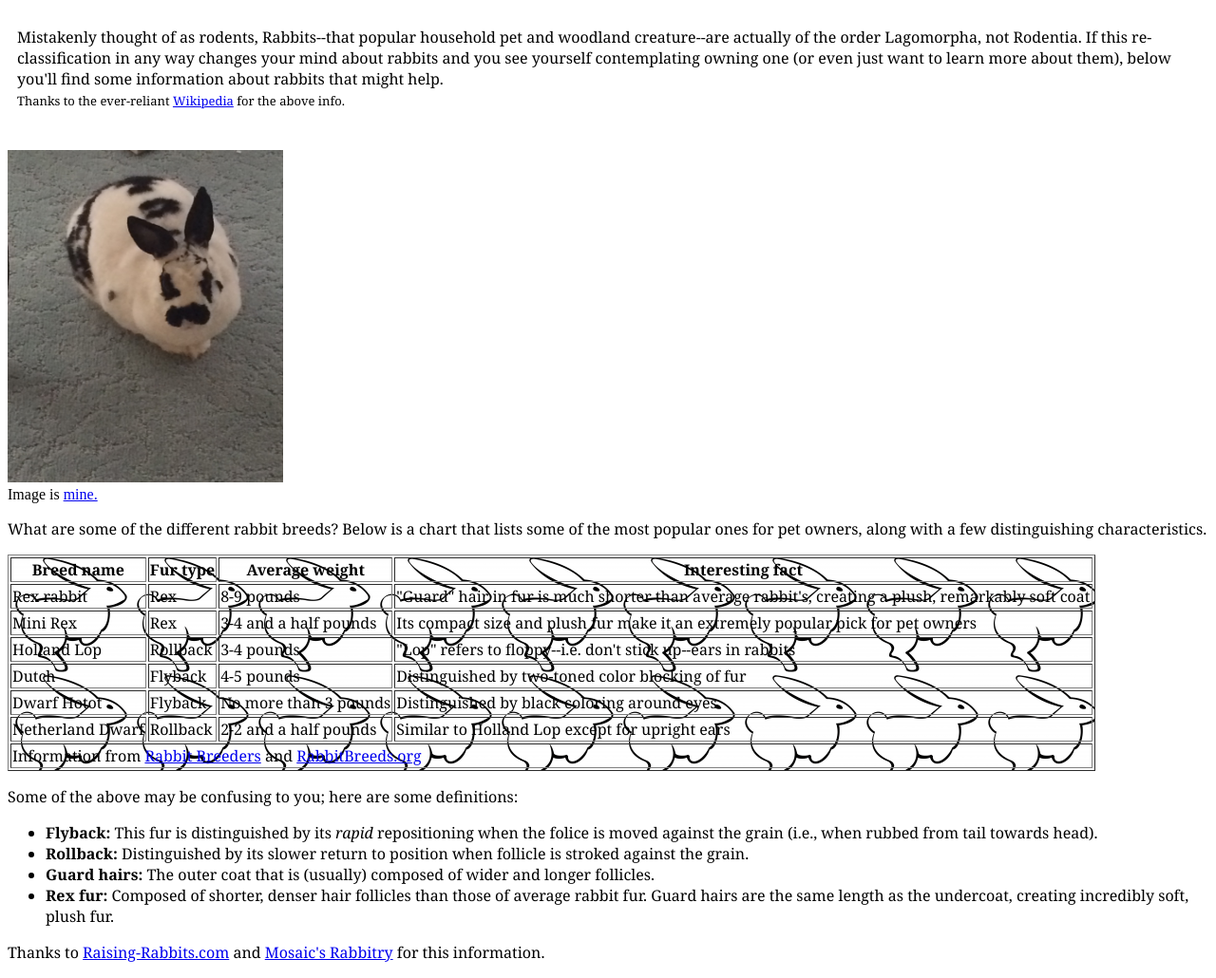
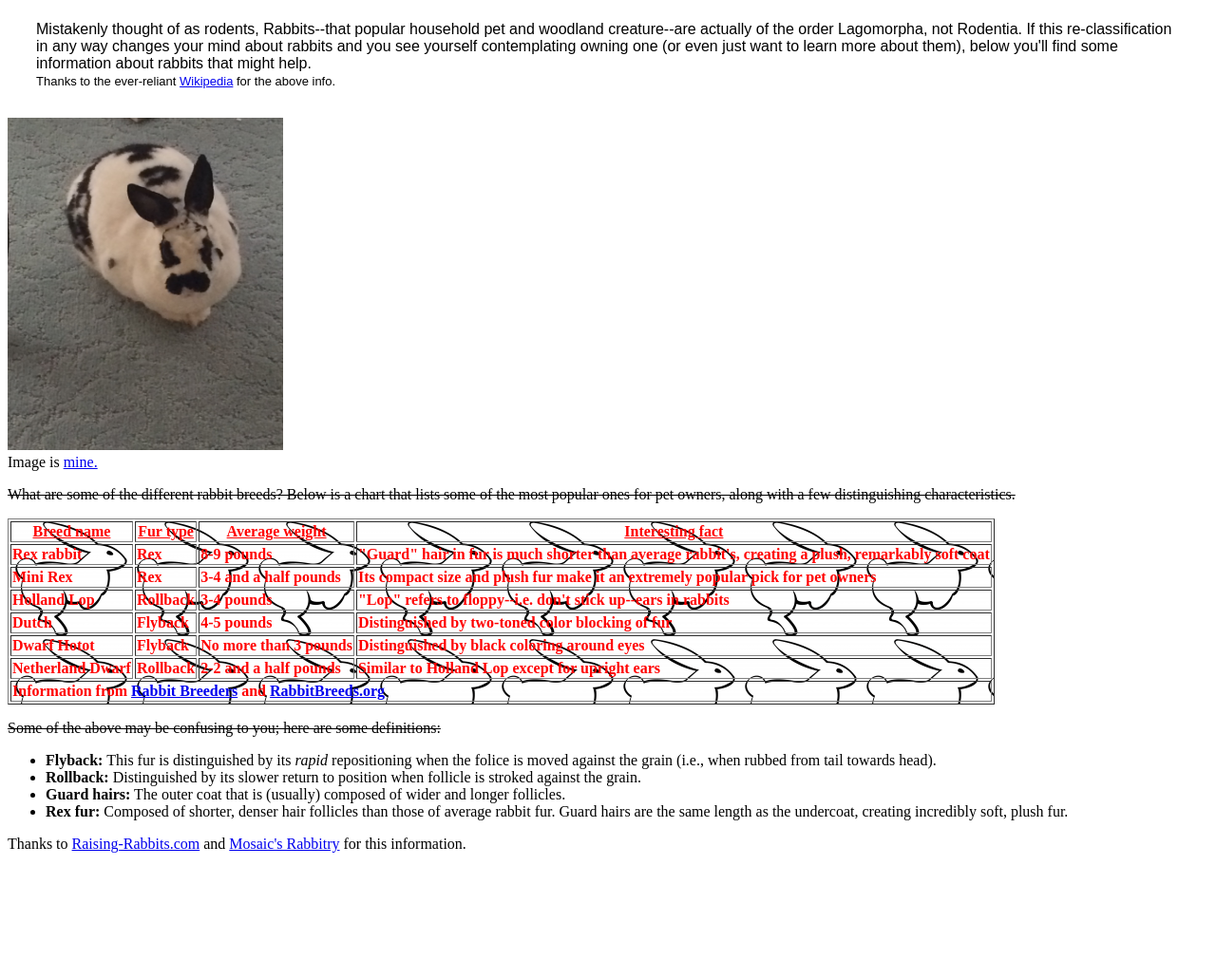
Before and after one commit to efitz16/efitz16.github.io, a plain HTML site: page index.html in a window 1280 px wide. Shown: the part 94-1124 px from the top of the page at 95% size. After the commit the page ends 1008 px from the top, so only its background shows below. Drawn offline with Linux system fonts and the light colour scheme.

Commit message:
Final additions to Challenge 3.5; all releases done, target specific elements with a class, add margin

```diff
--- a/index.html
+++ b/index.html
@@ -7,13 +7,13 @@
 	<body>
 		<h1>Welcome to my webpage about rabbits!</h1>
 		<div id="intro">
-			<p class="font">Mistakenly thought of as rodents, Rabbits--that popular household pet and woodland creature--are actually of the order Lagomorpha, not Rodentia. If this re-classification in any way changes your mind about rabbits and you see yourself contemplating owning one (or even just want to learn more about them), below you'll find some information about rabbits that might help. <br><font size="2">Thanks to the ever-reliant <a href="https://en.wikipedia.org/wiki/Rabbit">Wikipedia</a> for the above info.</font></p>
+			<p>Mistakenly thought of as rodents, Rabbits--that popular household pet and woodland creature--are actually of the order Lagomorpha, not Rodentia. If this re-classification in any way changes your mind about rabbits and you see yourself contemplating owning one (or even just want to learn more about them), below you'll find some information about rabbits that might help. <br><font size="2">Thanks to the ever-reliant <a href="https://en.wikipedia.org/wiki/Rabbit">Wikipedia</a> for the above info.</font></p>
 		</div>
 		<div>
 			<p><img src="fiona.jpg" alt="rabbit" HEIGHT="350" WIDTH="290"><br>Image is <a href="mailto:elizabethfitzpatrick16@gmail.com?" target="_top"> mine.</a></p>
 		</div>
 		<div>
-			<p class="font">What are some of the different rabbit breeds? Below is a chart that lists some of the most popular ones for pet owners, along with a few distinguishing characteristics.</p>
+			<p class="italics">What are some of the different rabbit breeds? Below is a chart that lists some of the most popular ones for pet owners, along with a few distinguishing characteristics.</p>
 			<p>
 				<table border=1>
 					<tr>
@@ -63,15 +63,15 @@
 					</tr>
 				</table></p>
 		</div>
-		<div class="font">
-			<p class="font">Some of the above may be confusing to you; here are some definitions:
-			<ul class="font">
-				<li class="font"><strong>Flyback:</strong> This fur is distinguished by its <em>rapid</em> repositioning when the folice is moved against the grain (i.e., when rubbed from tail towards head).</li>
-				<li class="font"><strong>Rollback:</strong> Distinguished by its slower return to position when follicle is stroked against the grain.</li>
-				<li class="font"><strong>Guard hairs:</strong> The outer coat that is (usually) composed of wider and longer follicles.</li>
-				<li class="font"><strong>Rex fur:</strong> Composed of shorter, denser hair follicles than those of average rabbit fur. Guard hairs are the same length as the undercoat, creating incredibly soft, plush fur.</li>
+		<div>
+			<p class="italics">Some of the above may be confusing to you; here are some definitions:
+			<ul>
+				<li><strong>Flyback:</strong> This fur is distinguished by its <em>rapid</em> repositioning when the folice is moved against the grain (i.e., when rubbed from tail towards head).</li>
+				<li><strong>Rollback:</strong> Distinguished by its slower return to position when follicle is stroked against the grain.</li>
+				<li><strong>Guard hairs:</strong> The outer coat that is (usually) composed of wider and longer follicles.</li>
+				<li><strong>Rex fur:</strong> Composed of shorter, denser hair follicles than those of average rabbit fur. Guard hairs are the same length as the undercoat, creating incredibly soft, plush fur.</li>
 			</ul></p>
-			<p class="font">Thanks to <a href="http://www.raising-rabbits.com/different-types-of-rabbits.html">Raising-Rabbits.com</a> and <a href="http://mosaicrabbitry.weebly.com/rabbits-by-fur-type.html">Mosaic's Rabbitry</a> for this information.</p>
+			<p>Thanks to <a href="http://www.raising-rabbits.com/different-types-of-rabbits.html">Raising-Rabbits.com</a> and <a href="http://mosaicrabbitry.weebly.com/rabbits-by-fur-type.html">Mosaic's Rabbitry</a> for this information.</p>
 		</div>
 	</body>
 </html>
--- a/styles.css
+++ b/styles.css
@@ -6,22 +6,21 @@ body h1 {
 	border: 3px dotted blue;
 	padding: 5px;
 	text-align: center;
+	font-family: Impact;
 }
 
 #intro {
-	padding: 10px;
+	margin: 30px;
+	font-family: Arial, sans-serif;
 }
-/*
-#bottom {
-
-}*/
-
-/*#cite {
-	text-align: center;
-}*/
 
 .font {
-	font-family: "Georgia", serif;
+	color: red;
+	font-weight: bold;
+}
+
+table th {
+	text-decoration: underline;
 }
 
 table {
@@ -34,6 +33,10 @@ a:visited {
     color: orange;
 }
 
+.italics {
+	text-decoration: line-through;
+}
+
 @media screen and (max-width: 500px) {
   body {
     background-color: red;
```
